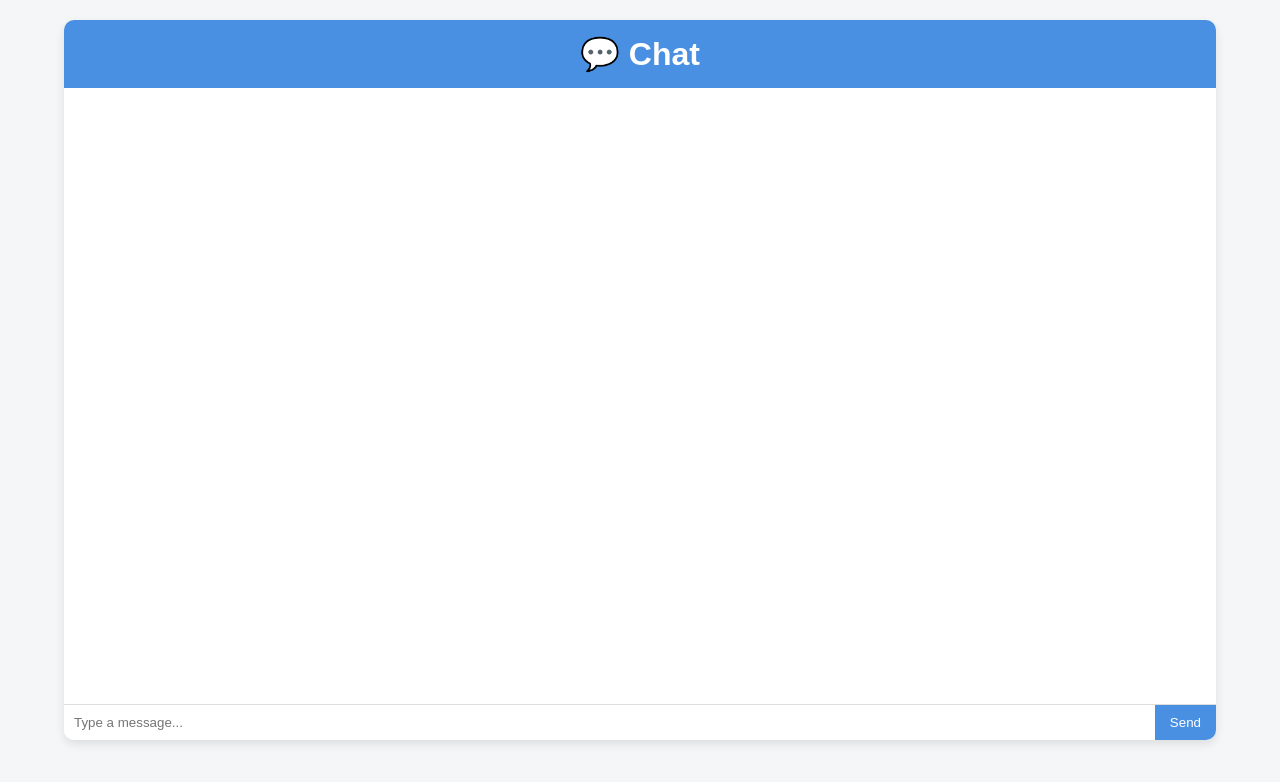
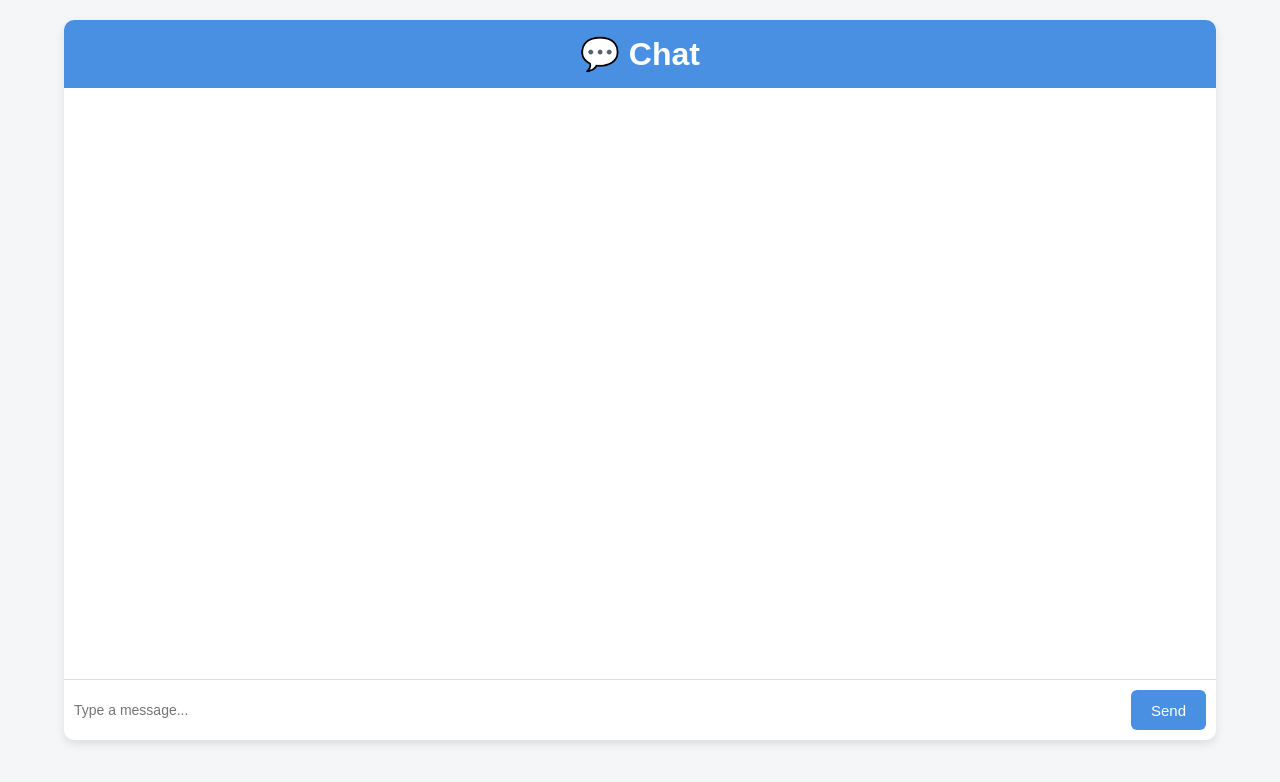
Before and after one commit to theangelskies/Chat-App, a website: page Frontend/index.html in a window 1280 px wide. Drawn offline with Linux system fonts and the light colour scheme; no server answers.

Commit message:
css refactor

```diff
--- a/Frontend/style.css
+++ b/Frontend/style.css
@@ -46,6 +46,9 @@ body {
 /* Input area */
 .input-container {
   display: flex;
+  align-items: center;
+  height: 60px;
+  /* padding: 10px; */
   border-top: 1px solid #ddd;
 }
 
@@ -53,17 +56,22 @@ body {
 input {
   flex: 1;
   padding: 10px;
+  font-size: 14px;
   border: none;
   outline: none;
 }
 
 /* Button */
 button {
-  padding: 10px 15px;
+  margin-right: 10px;
+  padding: 0 20px;
+  height: 40px;
   border: none;
   background: #4a90e2;
   color: white;
   cursor: pointer;
+  font-size: 15px;
+  border-radius: 6px;
 }
 
 /* Button hover */
```
